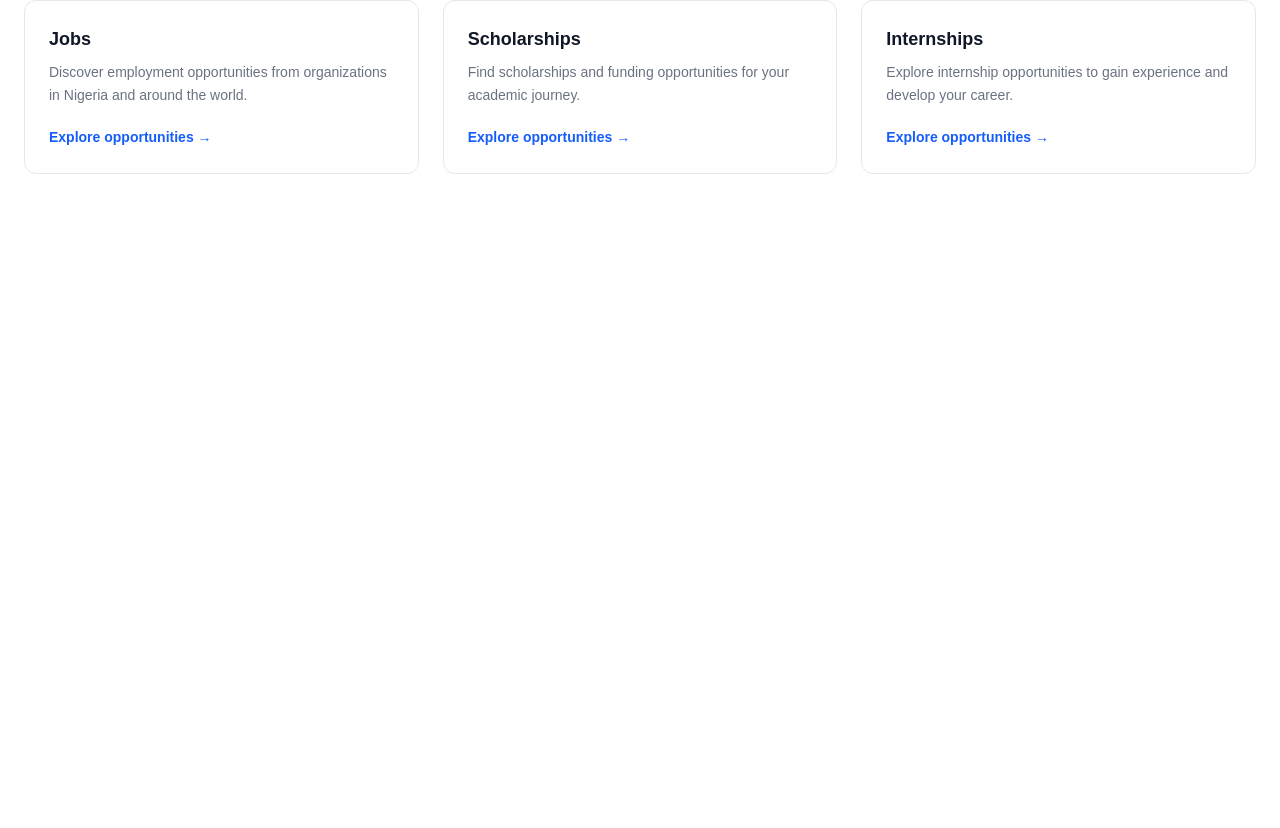
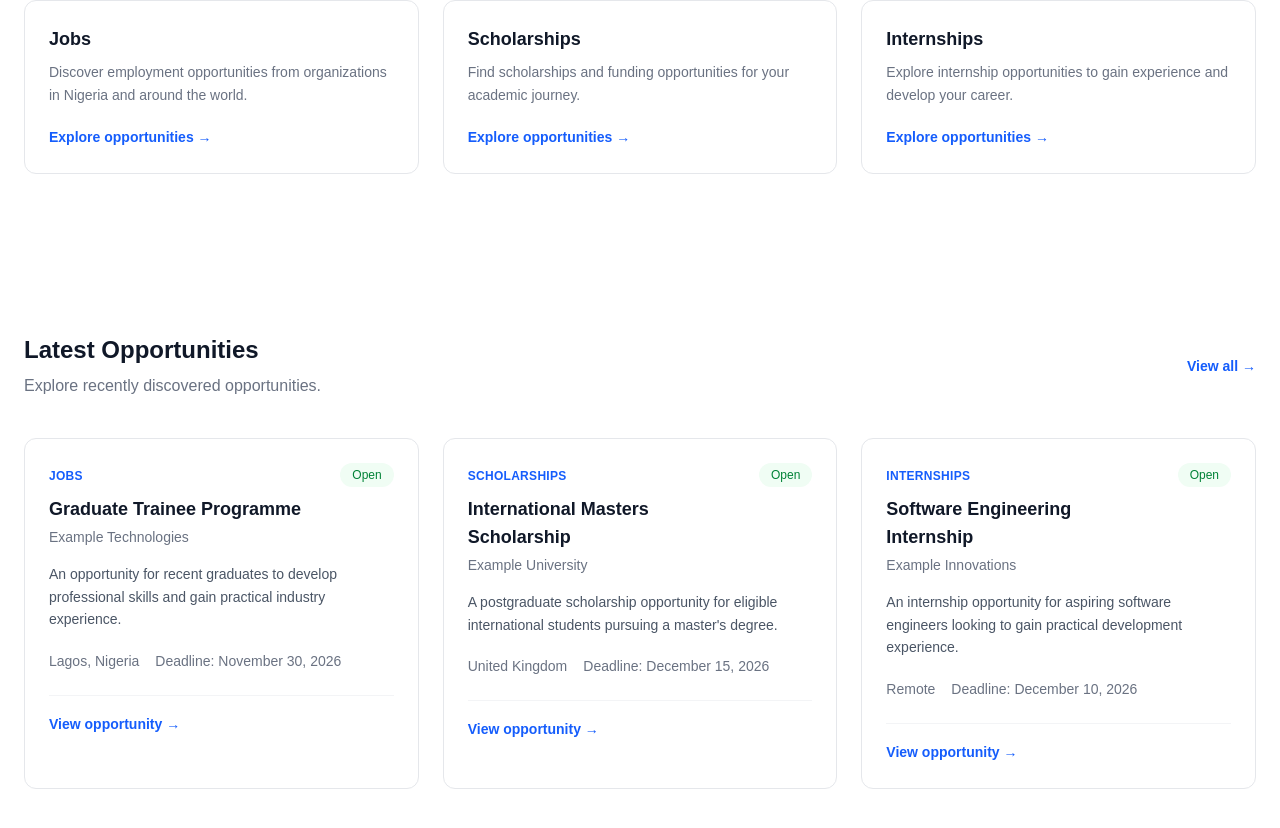
Before and after one commit to dimlaw7/job-portal-ng, a Next.js app: page / in a window 1280 px wide. Shown: the part 794-1622 px from the top of the page. Before the commit the page ends 1048 px from the top, so only its background shows below. Built offline with nearby package versions, Linux system fonts and the light colour scheme.

Commit message:
Add latest opportunities section
Adds a new Latest Opportunities section to the homepage and introduces a reusable OpportunityCard component. It highlights recent jobs, scholarships, and internships with category, organization, location, deadline, and call-to-action links for each listing.

```diff
--- a/app/page.js
+++ b/app/page.js
@@ -1,6 +1,7 @@
 import Header from "@/components/layout/Header";
 import Hero from "@/components/layout/Hero";
 import CategorySection from "@/components/opportunities/CategorySection";
+import LatestOpportunities from "@/components/opportunities/LatestOpportunities";
 
 export default function Home() {
   return (
@@ -10,6 +11,7 @@ export default function Home() {
       <main>
         <Hero />
         <CategorySection />
+        <LatestOpportunities />
       </main>
     </>
   );
--- /dev/null
+++ b/components/opportunities/LatestOpportunities.js
@@ -0,0 +1,68 @@
+import OpportunityCard from "./OpportunityCard";
+
+const opportunities = [
+  {
+    id: 1,
+    category: "Jobs",
+    title: "Graduate Trainee Programme",
+    organization: "Example Technologies",
+    description:
+      "An opportunity for recent graduates to develop professional skills and gain practical industry experience.",
+    location: "Lagos, Nigeria",
+    deadline: "November 30, 2026",
+    href: "/jobs/graduate-trainee",
+  },
+  {
+    id: 2,
+    category: "Scholarships",
+    title: "International Masters Scholarship",
+    organization: "Example University",
+    description:
+      "A postgraduate scholarship opportunity for eligible international students pursuing a master's degree.",
+    location: "United Kingdom",
+    deadline: "December 15, 2026",
+    href: "/scholarships/international-masters",
+  },
+  {
+    id: 3,
+    category: "Internships",
+    title: "Software Engineering Internship",
+    organization: "Example Innovations",
+    description:
+      "An internship opportunity for aspiring software engineers looking to gain practical development experience.",
+    location: "Remote",
+    deadline: "December 10, 2026",
+    href: "/internships/software-engineering",
+  },
+];
+
+export default function LatestOpportunities() {
+  return (
+    <section className="mx-auto max-w-7xl px-6 py-20">
+      <div className="mb-10 flex items-center justify-between">
+        <div>
+          <h2 className="text-2xl font-bold text-gray-900">
+            Latest Opportunities
+          </h2>
+
+          <p className="mt-2 text-gray-500">
+            Explore recently discovered opportunities.
+          </p>
+        </div>
+
+        <a
+          href="/opportunities"
+          className="hidden text-sm font-semibold text-blue-600 hover:text-blue-800 sm:block"
+        >
+          View all →
+        </a>
+      </div>
+
+      <div className="grid gap-6 md:grid-cols-2 lg:grid-cols-3">
+        {opportunities.map((opportunity) => (
+          <OpportunityCard key={opportunity.id} opportunity={opportunity} />
+        ))}
+      </div>
+    </section>
+  );
+}
--- /dev/null
+++ b/components/opportunities/OpportunityCard.js
@@ -0,0 +1,44 @@
+export default function OpportunityCard({ opportunity }) {
+  return (
+    <article className="rounded-xl border border-gray-200 bg-white p-6 transition hover:shadow-md">
+      <div className="flex items-start justify-between gap-4">
+        <div>
+          <span className="text-xs font-semibold uppercase tracking-wide text-blue-600">
+            {opportunity.category}
+          </span>
+
+          <h3 className="mt-2 text-lg font-semibold text-gray-900">
+            {opportunity.title}
+          </h3>
+
+          <p className="mt-1 text-sm text-gray-500">
+            {opportunity.organization}
+          </p>
+        </div>
+
+        <span className="shrink-0 rounded-full bg-green-50 px-3 py-1 text-xs font-medium text-green-700">
+          Open
+        </span>
+      </div>
+
+      <p className="mt-4 text-sm leading-relaxed text-gray-600">
+        {opportunity.description}
+      </p>
+
+      <div className="mt-5 flex flex-wrap gap-4 text-sm text-gray-500">
+        <span>{opportunity.location}</span>
+
+        <span>Deadline: {opportunity.deadline}</span>
+      </div>
+
+      <div className="mt-6 border-t border-gray-100 pt-4">
+        <a
+          href={opportunity.href}
+          className="text-sm font-semibold text-blue-600 hover:text-blue-800"
+        >
+          View opportunity →
+        </a>
+      </div>
+    </article>
+  );
+}
```
